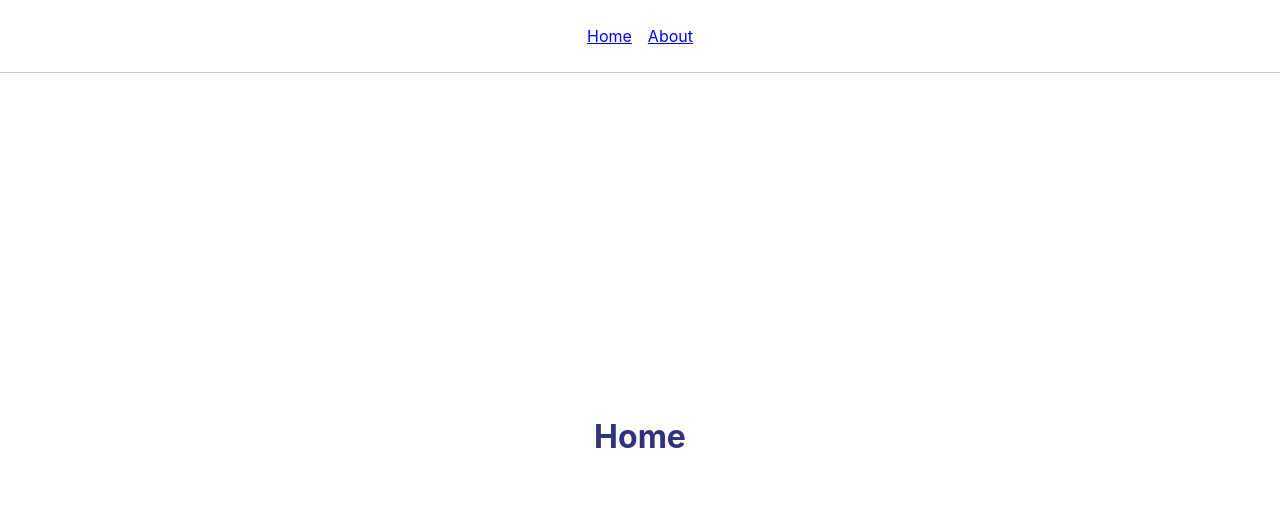
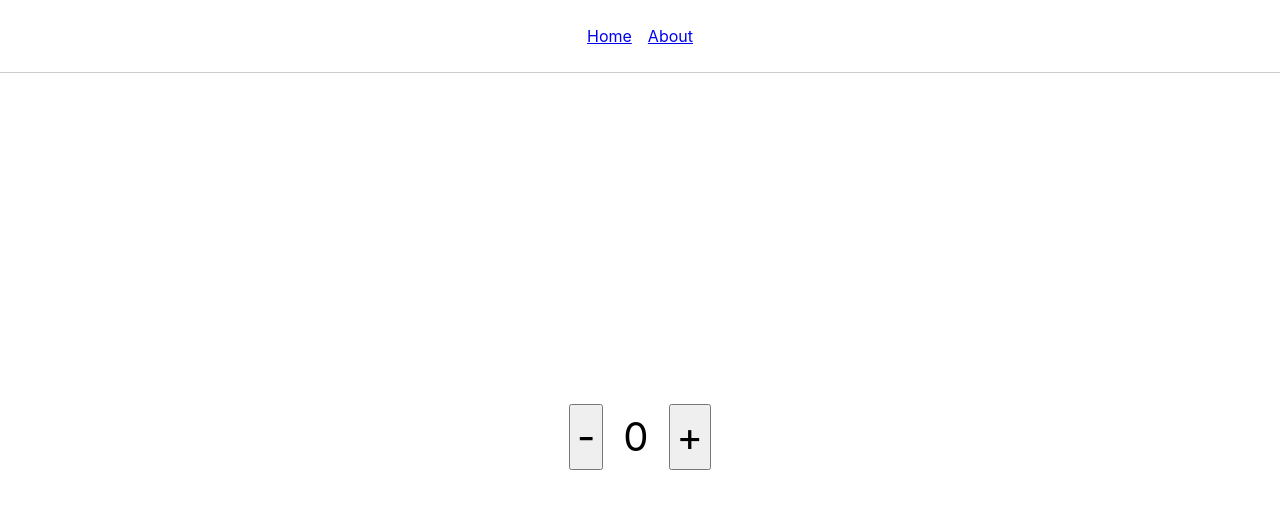
Before and after one commit to deejayjay/udemy-vue3-composition-api, a Vue app in the folder Section-2/vue-composition-api-basics/: page / in a window 1280 px wide. Shown: the top 508 px of the page. Built offline with nearby package versions, Linux system fonts and the light colour scheme.

Commit message:
Adds a counter which uses Options API

```diff
--- a/Section-2/vue-composition-api-basics/src/views/HomeView.vue
+++ b/Section-2/vue-composition-api-basics/src/views/HomeView.vue
@@ -1,8 +1,41 @@
 <template>
   <div class="home">
-    <h1>Home</h1>
+    <div>
+      <button type="button"
+              class="btn"
+              @click="decreaseCounter">
+        -
+      </button>
+      <span class="counter">{{ counter }}</span>
+      <button type="button"
+              class="btn"
+              @click="increaseCounter">
+        +
+      </button>
+    </div>
   </div>
 </template>
+
+<script>
+export default {
+  data() {
+    return {
+      counter: 0
+    }
+  },
+  methods: {
+    increaseCounter() {
+      this.counter++
+    },
+    decreaseCounter() {
+      if (this.counter === 0) {
+        return
+      }
+      this.counter--
+    }
+  }
+}
+</script>
 
 <style scoped>
 .home {
@@ -11,9 +44,9 @@
   place-items: center;
 }
 
-h1 {
-  font-weight: 700;
-  font-size: 2rem;
-  color: #31327c;
+.btn,
+.counter {
+  font-size: 2.5rem;
+  margin: 0.625rem;
 }
 </style>
```
